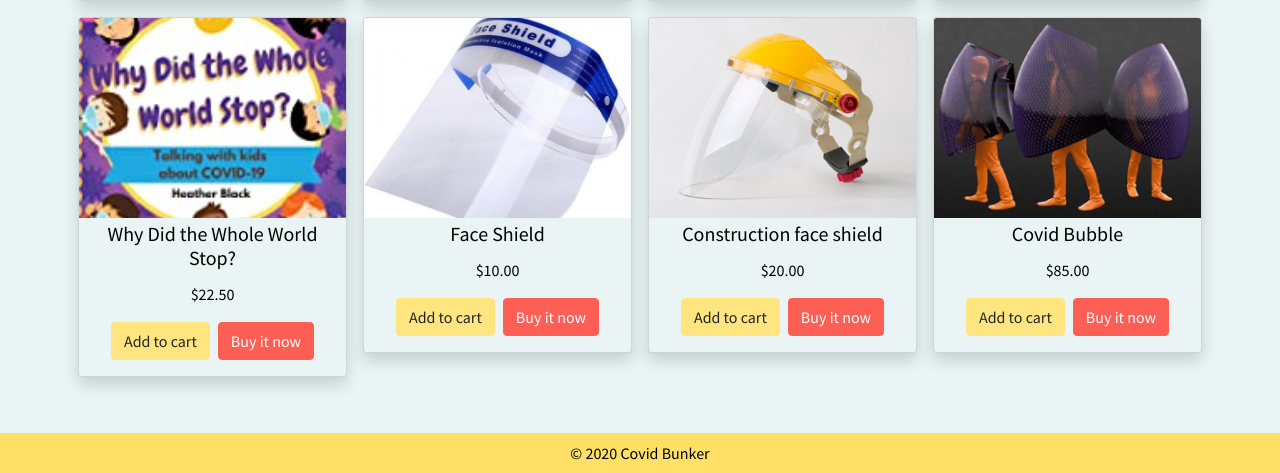
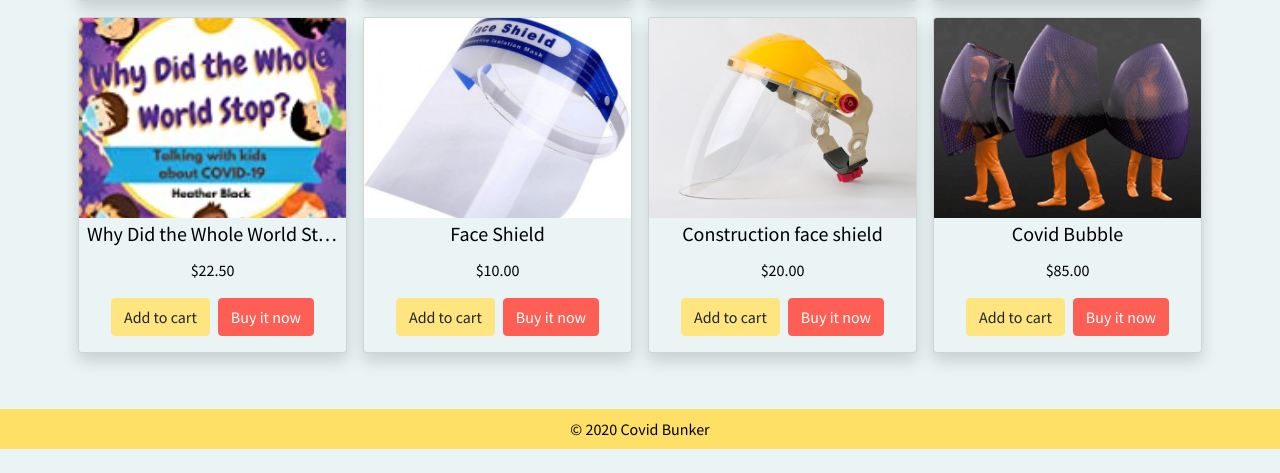
Before and after one commit to IsaacLehman/Covid-Bunker, a Flask app: page / in a window 1280 px wide. Shown: the part 1637-2110 px from the top of the page. After the commit the page ends 2086 px from the top, so only its background shows below. Run offline with Flask 2, Linux system fonts and the light colour scheme; data comes from the database, SQL or seed files in the repository; data that the repository does not hold is empty; some libraries are stand-ins or nearby versions.

Commit message:
Text truncate on product names on home page.

```diff
--- a/covid-bunker/templates/home.html
+++ b/covid-bunker/templates/home.html
@@ -108,7 +108,7 @@
         <div class="card shadow bg-secondary" title="{{ product.category }}">
             <a href="/product/{{ product.id }}"><img class="card-img-top product-img" src="/static/img/{{ product.img }}" alt="{{ product.name }}"></a>
             <div class="card-body p-1 pb-3">
-              <a href="/product/{{ product.id }}" class="no-underline"><h5 class="card-title text-light text-center">{{ product.name }}</h5></a>
+              <a href="/product/{{ product.id }}" class="no-underline"><h5 class="card-title text-light text-center text-truncate px-1">{{ product.name }}</h5></a>
               <p class="card-text text-light text-center">{{ "$%.2f"|format(product.price) }}</p>
               <div class="d-flex justify-content-center">
                 <button type="button" value="{{ product.id }}" class="add_to_cart btn btn-warning mr-1" onclick="this.blur();">Add to cart</button>
```
